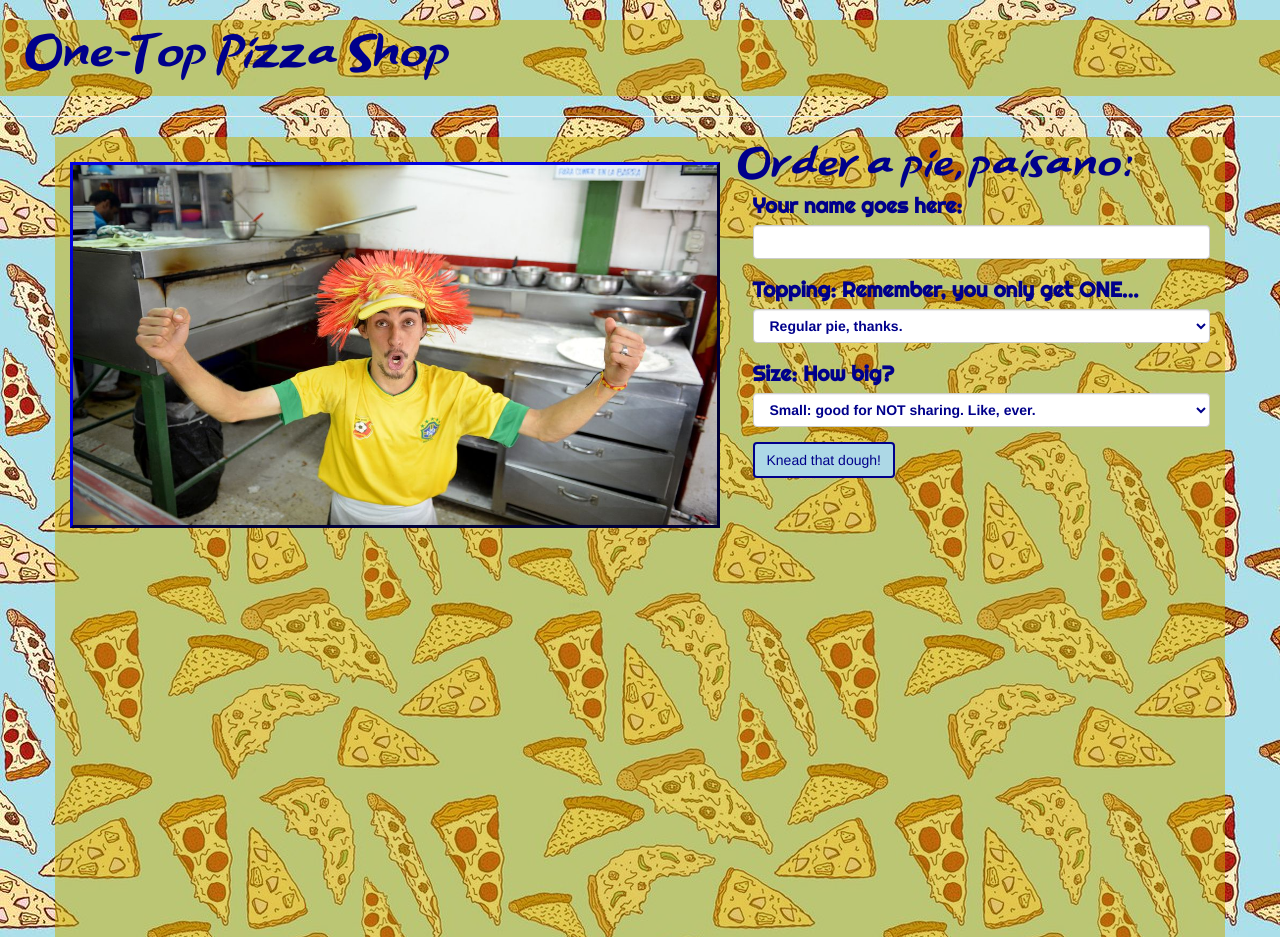
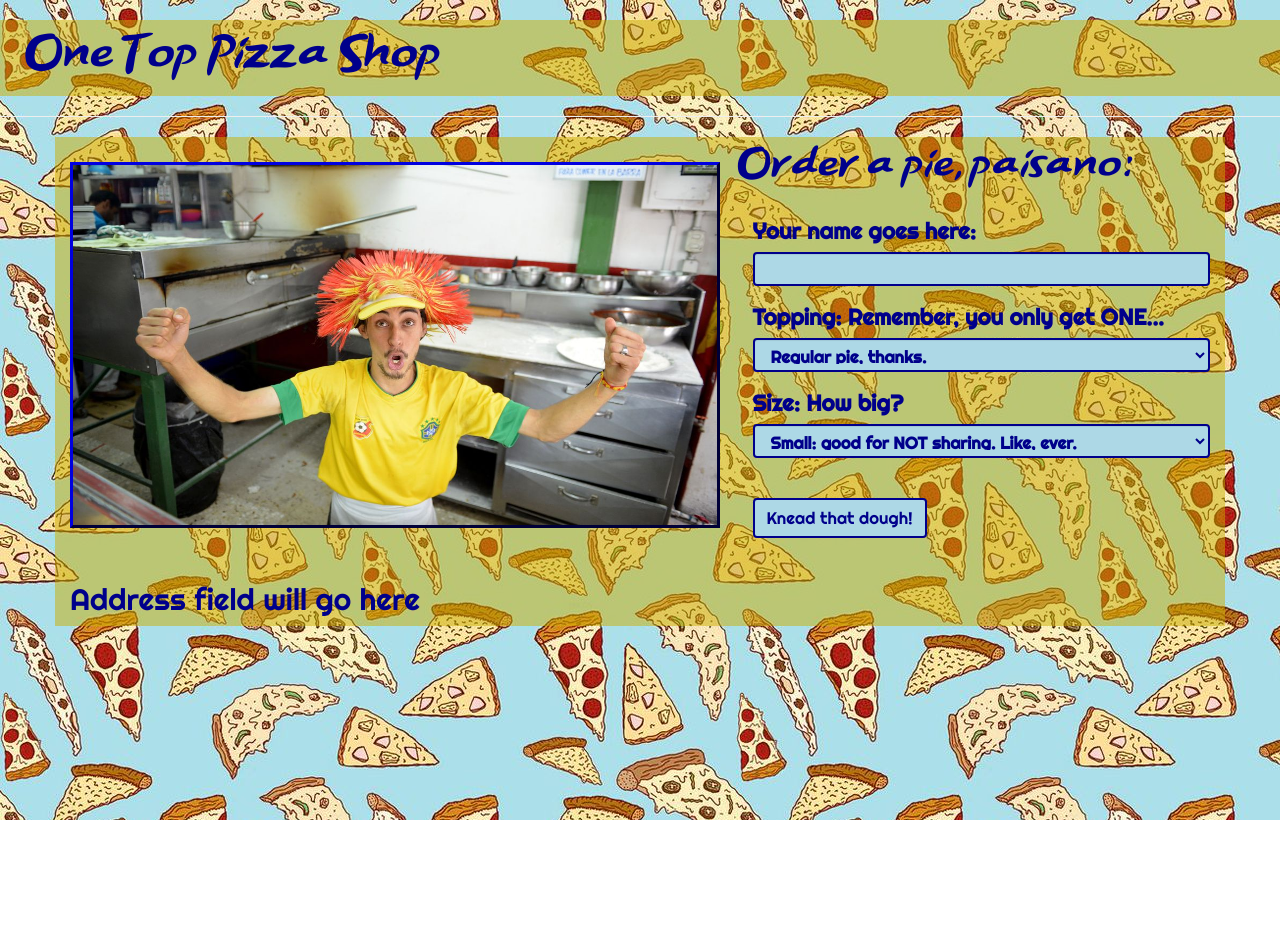
Before and after one commit to kylelange/pizza-shoppe, a plain HTML site: page pizza-shoppe/index.html in a window 1280 px wide. After the commit the page ends 820 px from the top, so only its background shows below. Drawn offline with Linux system fonts and the light colour scheme.

Commit message:
add styling. v0.8

```diff
--- a/pizza-shoppe/css/styles.css
+++ b/pizza-shoppe/css/styles.css
@@ -17,14 +17,15 @@ h1 {
   font-family: 'myFirstFont', sans-serif;
   letter-spacing: 2px;
   font-size: 1.5em;
+  padding-bottom: 25px;
 }
 
-h2, label, ul, li {
+h2, label, ul, li, .form-control, .btn {
   font-family: 'Righteous', cursive;
 }
 
 label {
-  font-size: 1.5em;
+  font-size: 1.6em;
 }
 
 li {
@@ -33,16 +34,23 @@ li {
 
 /*Class Selectors********************/
 
-.container {
+.row {
   background-color: rgba(204, 173, 0,0.5);
   /*background:linear-gradient(rgba(204, 173, 0,.6), rgba(204, 173, 0,0.2);*/
   height: 100%;
 }
 
-.btn {
+.btn, .form-control {
   background-color: lightblue;
   border: 2px solid darkblue;
+  font-size: 1.2em;
 }
+
+.btn {
+  margin-top: 25px;
+}
+
+
 
 /*Id Selectors***********************/
 #header {
@@ -66,4 +74,7 @@ font-size: 1.7em;
   display: none;
 }
 
+#address {
+  padding-top: 25px;
+}
 /*Media Queries**********************/
--- a/pizza-shoppe/index.html
+++ b/pizza-shoppe/index.html
@@ -12,7 +12,7 @@
   </head>
   <body id="background-col">
     <div>
-      <h1 id="header">One-Top Pizza Shop</h1><hr>
+      <h1 id="header">One Top Pizza Shop</h1><hr>
     </div>
     <div class="container">
       <div class="row">
@@ -50,6 +50,13 @@
           </form>
         </div>
       </div>
+      <div class="row">
+        <div class="col-md-7">
+          <form class="addressInput" action="index.html" method="post">
+            <h2 id="address">Address field will go here</h2>
+          </form>
+        </div>
+      </div>
     </div>
   </body>
 </html>
--- a/pizza-shoppe/js/scripts.js
+++ b/pizza-shoppe/js/scripts.js
@@ -1,4 +1,5 @@
 // Business Logic
+var orders = [];
 function Pizza (name, topping, size) {
   this.name = name;
   this.topping = topping;
@@ -20,7 +21,6 @@ var pizzaPrice = 0;
    }
  return pizzaPrice;
 }
-var orders = [];
 
 // User Interface Logic
 $(document).ready(function(){
@@ -33,7 +33,7 @@ $(document).ready(function(){
     var newPizza = new Pizza(inputName, inputTopping, inputSize);
     orders.push(newPizza);
 
-    $("#output").append("<h2> Okay "+newPizza.name+", here is your pie:</h2><ul></ul>");
+    $("#output").append("<h2> Okay "+newPizza.name+", here is your order:</h2><ul></ul>");
     var totalCost = 0;  //will use to calculate cost of multiple pizzas
     var counter = 0;  //will use to label checkboxes generated in the .forEach display loop
     orders.forEach(function(order){
@@ -49,14 +49,15 @@ $(document).ready(function(){
     $("#nother").show();
   });
   $("#delete").click(function(){
-    //debugger;
     var checkOn = $("#output input:checked").parent();
     checkOn.each(function(){
       var index = parseInt($(this).children("input").val());
       orders[index] = "";
+      colsole.log(orders);
+      console.log(parseInt($(this).children("input").val()));
+      //var totalCost = totalCost += order.cost();
+      //console.log(totalCost);
     });
     checkOn.remove();
-    totalCost += order.cost();
-    console.log(totalCost);
   });
 });
```
Also changed, not shown: 1 other file.
